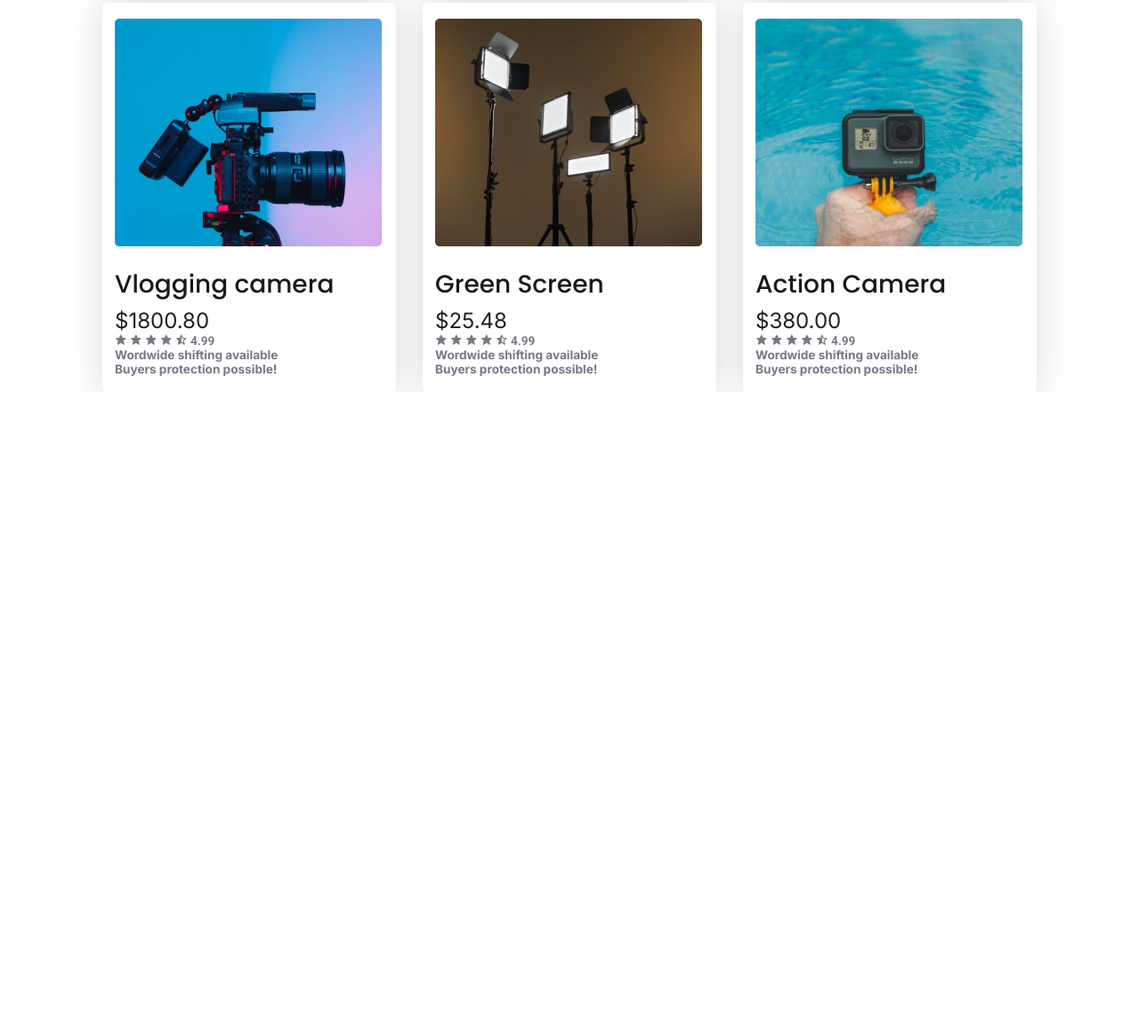
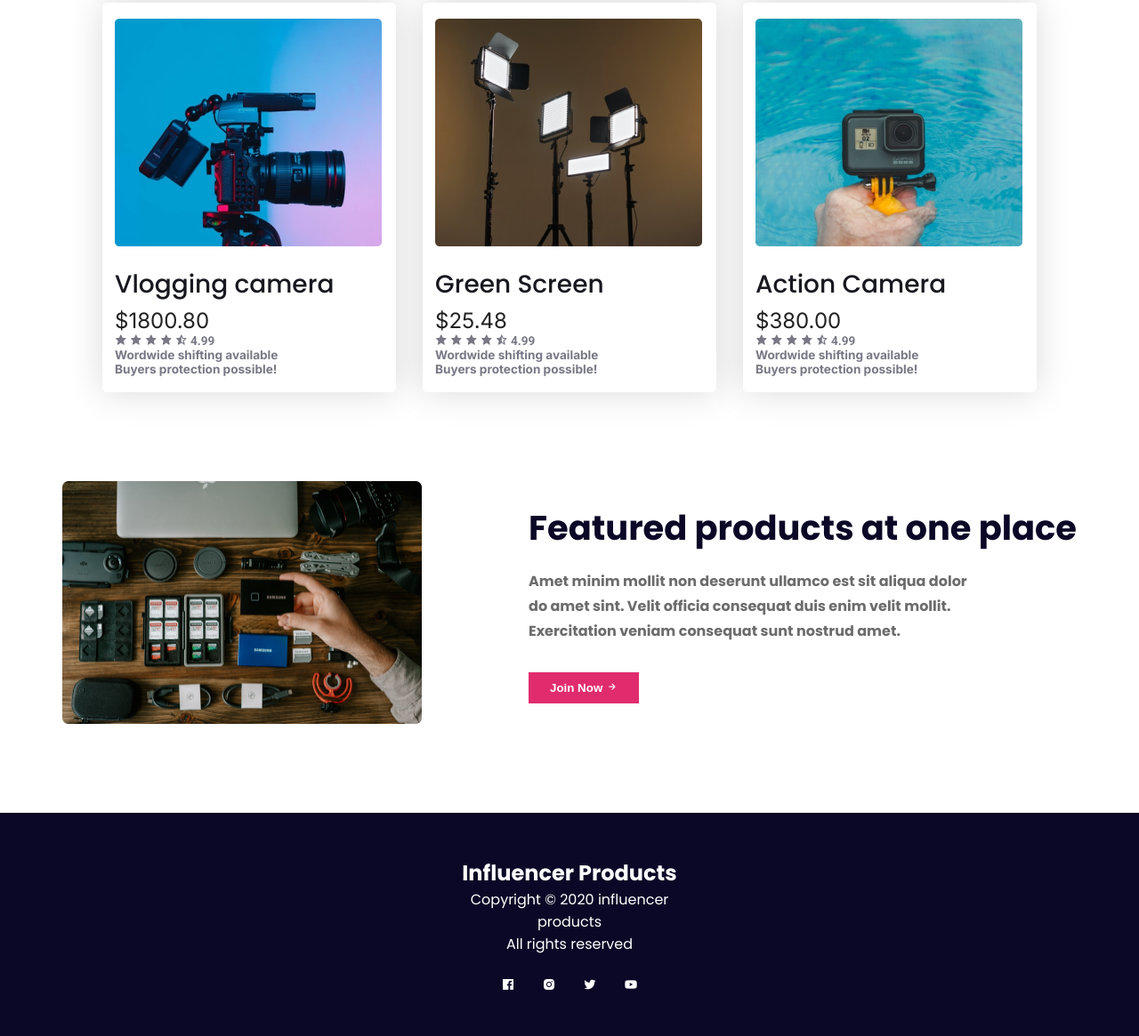
Before and after one commit to aunirudrad/gears-ecommerce-web, a plain HTML site: page index.html in a window 1280 px wide. Shown: the part 2113-3278 px from the top of the page at 89% size. Before the commit the page ends 2554 px from the top, so only its background shows below. Drawn offline with nearby package versions, Linux system fonts and the light colour scheme.

Commit message:
featured products and footer section completed

```diff
--- a/css/styles.css
+++ b/css/styles.css
@@ -51,6 +51,16 @@
     background-color: #E02C6D;
     border: none;
     border-radius: 41px;
+    padding: 10px 24px;
+    color: #ffffff;
+    font-weight: 700;
+    margin-top: 16px;
+    /* margin-bottom: 170px; */
+}
+.btn-2 {
+    background-color: #E02C6D;
+    border: none;
+    /* border-radius: 41px; */
     padding: 10px 24px;
     color: #ffffff;
     font-weight: 700;
@@ -185,6 +195,64 @@
     max-width: 196px;
 }
 
+.features-container{
+    max-width: 1140px;
+    margin: 100px auto;
+    justify-content: space-between;
+    gap: 96px;
+}
+
+.features{
+    margin: 23px 0;
+}
+
+.features-title{
+    font-size: 2.4rem;
+    font-weight: 700;
+    line-height: 60px;
+    color: #0A0826;
+}
+
+.features-description{
+    max-width: 500px;
+    font-weight: 700;
+    line-height: 28px;
+    margin: 16px 0;
+    color: #6C6C6C;
+}
+
+footer{
+    background-color: #0A0826;
+}
+
+.footer-texts{
+    margin: 0 auto;
+    max-width: 265px;
+    text-align: center;
+    color: #ffffff;
+    padding: 50px;
+
+}
+.footer-title{
+    font-size: 1.5rem;
+    font-weight: 700;
+}
+
+.footer-description{
+    font-size: 0.85rem;
+    font-weight: 700;
+    color: #D9DBE1;
+    line-height: 24px;
+
+}
+
+.footer-container .social-icons{
+    display: flex;
+    justify-content: center;
+    gap: 30px;
+    margin-top: 25px;
+}
+
 
 @media screen and (max-width: 576px) {
     .default-margin {
@@ -258,5 +326,11 @@
         gap: 30px;
     }
 
+    .features-container{
+        flex-direction: column;
+        gap: 20px;
+        text-align: center;
+    }
+
 
 }
--- a/index.html
+++ b/index.html
@@ -10,8 +10,11 @@
     <link
         href="https://fonts.googleapis.com/css2?family=Poppins:ital,wght@0,100;0,200;0,300;0,400;0,500;0,600;0,700;0,800;0,900;1,100;1,200;1,300;1,400;1,500;1,600;1,700;1,800;1,900&display=swap"
         rel="stylesheet">
-        <link href="https://fonts.googleapis.com/css2?family=Inter:ital,opsz,wght@0,14..32,100..900;1,14..32,100..900&display=swap" rel="stylesheet">
-        <link href="https://fonts.googleapis.com/css2?family=Roboto:ital,wght@0,100..900;1,100..900&display=swap" rel="stylesheet">
+    <link
+        href="https://fonts.googleapis.com/css2?family=Inter:ital,opsz,wght@0,14..32,100..900;1,14..32,100..900&display=swap"
+        rel="stylesheet">
+    <link href="https://fonts.googleapis.com/css2?family=Roboto:ital,wght@0,100..900;1,100..900&display=swap"
+        rel="stylesheet">
     <link href='https://unpkg.com/boxicons@2.1.4/css/boxicons.min.css' rel='stylesheet'>
     <link rel="stylesheet" href="css/styles.css">
 </head>
@@ -35,9 +38,10 @@
             <div class="banner-texts">
                 <h3 class="banner-text-title">Start your Journey as <br>
                     Influencer</h3>
-                <p class="banner-text-description">Lorem ipsum dolor sit amet, consectetur adipiscing elit. Sem vestibulum
+                <p class="banner-text-description">Lorem ipsum dolor sit amet, consectetur adipiscing elit. Sem
+                    vestibulum
                     sed scelerisque eros. Lectus faucibus.</p>
-                <button class="btn-1">Pre-Book Now  <i class='bx bx-right-arrow-alt' ></i></button>
+                <button class="btn-1">Pre-Book Now <i class='bx bx-right-arrow-alt'></i></button>
             </div>
             <div class="banner-img">
                 <img src="images/main-camera.png" alt="">
@@ -62,7 +66,9 @@
                     <img src="images/tripod.png" alt="">
                     <h2 class="card-title">Flex tripod</h2>
                     <p class="card-amount inter-regular">$50.48</p>
-                    <p class="rating roboto-regular"><i class='bx bxs-star' ></i> <i class='bx bxs-star' ></i> <i class='bx bxs-star' ></i> <i class='bx bxs-star' ></i> <i class='bx bxs-star-half' ></i> 4.99</p>
+                    <p class="rating roboto-regular"><i class='bx bxs-star'></i> <i class='bx bxs-star'></i> <i
+                            class='bx bxs-star'></i> <i class='bx bxs-star'></i> <i class='bx bxs-star-half'></i> 4.99
+                    </p>
                     <p class="card-description inter-regular">Wordwide shifting available
                         Buyers protection possible!</p>
                 </div>
@@ -70,7 +76,9 @@
                     <img src="images/mic.png" alt="">
                     <h2 class="card-title">Microphone</h2>
                     <p class="card-amount inter-regular">$120.25</p>
-                    <p class="rating roboto-regular"><i class='bx bxs-star' ></i> <i class='bx bxs-star' ></i> <i class='bx bxs-star' ></i> <i class='bx bxs-star' ></i> <i class='bx bxs-star-half' ></i> 4.99</p>
+                    <p class="rating roboto-regular"><i class='bx bxs-star'></i> <i class='bx bxs-star'></i> <i
+                            class='bx bxs-star'></i> <i class='bx bxs-star'></i> <i class='bx bxs-star-half'></i> 4.99
+                    </p>
                     <p class="card-description inter-regular">Wordwide shifting available
                         Buyers protection possible!</p>
                 </div>
@@ -78,7 +86,9 @@
                     <img src="images/airpod.png" alt="">
                     <h2 class="card-title">Airbuds</h2>
                     <p class="card-amount inter-regular">$100.00</p>
-                    <p class="rating roboto-regular"><i class='bx bxs-star' ></i> <i class='bx bxs-star' ></i> <i class='bx bxs-star' ></i> <i class='bx bxs-star' ></i> <i class='bx bxs-star-half' ></i> 4.99</p>
+                    <p class="rating roboto-regular"><i class='bx bxs-star'></i> <i class='bx bxs-star'></i> <i
+                            class='bx bxs-star'></i> <i class='bx bxs-star'></i> <i class='bx bxs-star-half'></i> 4.99
+                    </p>
                     <p class="card-description inter-regular">Wordwide shifting available
                         Buyers protection possible!</p>
                 </div>
@@ -86,7 +96,9 @@
                     <img src="images/drone.png" alt="">
                     <h2 class="card-title">Drone</h2>
                     <p class="card-amount inter-regular">$980.25</p>
-                    <p class="rating roboto-regular"><i class='bx bxs-star' ></i> <i class='bx bxs-star' ></i> <i class='bx bxs-star' ></i> <i class='bx bxs-star' ></i> <i class='bx bxs-star-half' ></i> 4.99</p>
+                    <p class="rating roboto-regular"><i class='bx bxs-star'></i> <i class='bx bxs-star'></i> <i
+                            class='bx bxs-star'></i> <i class='bx bxs-star'></i> <i class='bx bxs-star-half'></i> 4.99
+                    </p>
                     <p class="card-description inter-regular">Wordwide shifting available
                         Buyers protection possible!</p>
                 </div>
@@ -94,7 +106,9 @@
                     <img src="images/lights.png" alt="">
                     <h2 class="card-title">light Setup</h2>
                     <p class="card-amount inter-regular">$1200.00</p>
-                    <p class="rating roboto-regular"><i class='bx bxs-star' ></i> <i class='bx bxs-star' ></i> <i class='bx bxs-star' ></i> <i class='bx bxs-star' ></i> <i class='bx bxs-star-half' ></i> 4.99</p>
+                    <p class="rating roboto-regular"><i class='bx bxs-star'></i> <i class='bx bxs-star'></i> <i
+                            class='bx bxs-star'></i> <i class='bx bxs-star'></i> <i class='bx bxs-star-half'></i> 4.99
+                    </p>
                     <p class="card-description inter-regular">Wordwide shifting available
                         Buyers protection possible!</p>
                 </div>
@@ -102,7 +116,9 @@
                     <img src="images/setup.png" alt="">
                     <h2 class="card-title">Photoshoot set</h2>
                     <p class="card-amount inter-regular">$820.40</p>
-                    <p class="rating roboto-regular"><i class='bx bxs-star' ></i> <i class='bx bxs-star' ></i> <i class='bx bxs-star' ></i> <i class='bx bxs-star' ></i> <i class='bx bxs-star-half' ></i> 4.99</p>
+                    <p class="rating roboto-regular"><i class='bx bxs-star'></i> <i class='bx bxs-star'></i> <i
+                            class='bx bxs-star'></i> <i class='bx bxs-star'></i> <i class='bx bxs-star-half'></i> 4.99
+                    </p>
                     <p class="card-description inter-regular">Wordwide shifting available
                         Buyers protection possible!</p>
                 </div>
@@ -110,7 +126,9 @@
                     <img src="images/camera.png" alt="">
                     <h2 class="card-title">Vlogging camera</h2>
                     <p class="card-amount inter-regular">$1800.80</p>
-                    <p class="rating roboto-regular"><i class='bx bxs-star' ></i> <i class='bx bxs-star' ></i> <i class='bx bxs-star' ></i> <i class='bx bxs-star' ></i> <i class='bx bxs-star-half' ></i> 4.99</p>
+                    <p class="rating roboto-regular"><i class='bx bxs-star'></i> <i class='bx bxs-star'></i> <i
+                            class='bx bxs-star'></i> <i class='bx bxs-star'></i> <i class='bx bxs-star-half'></i> 4.99
+                    </p>
                     <p class="card-description inter-regular">Wordwide shifting available
                         Buyers protection possible!</p>
                 </div>
@@ -118,7 +136,9 @@
                     <img src="images/lights.png" alt="">
                     <h2 class="card-title">Green Screen</h2>
                     <p class="card-amount inter-regular">$25.48</p>
-                    <p class="rating roboto-regular"><i class='bx bxs-star' ></i> <i class='bx bxs-star' ></i> <i class='bx bxs-star' ></i> <i class='bx bxs-star' ></i> <i class='bx bxs-star-half' ></i> 4.99</p>
+                    <p class="rating roboto-regular"><i class='bx bxs-star'></i> <i class='bx bxs-star'></i> <i
+                            class='bx bxs-star'></i> <i class='bx bxs-star'></i> <i class='bx bxs-star-half'></i> 4.99
+                    </p>
                     <p class="card-description inter-regular">Wordwide shifting available
                         Buyers protection possible!</p>
                 </div>
@@ -126,15 +146,38 @@
                     <img src="images/action.png" alt="">
                     <h2 class="card-title">Action Camera</h2>
                     <p class="card-amount inter-regular">$380.00</p>
-                    <p class="rating roboto-regular"><i class='bx bxs-star' ></i> <i class='bx bxs-star' ></i> <i class='bx bxs-star' ></i> <i class='bx bxs-star' ></i> <i class='bx bxs-star-half' ></i> 4.99</p>
+                    <p class="rating roboto-regular"><i class='bx bxs-star'></i> <i class='bx bxs-star'></i> <i
+                            class='bx bxs-star'></i> <i class='bx bxs-star'></i> <i class='bx bxs-star-half'></i> 4.99
+                    </p>
                     <p class="card-description inter-regular">Wordwide shifting available
                         Buyers protection possible!</p>
                 </div>
             </div>
         </section>
+        <section class="features-container display-flex">
+            <img src="images/gear.png" alt="">
+            <div class="features">
+                <h3 class="features-title">Featured products at one place</h3>
+                <p class="features-description">Amet minim mollit non deserunt ullamco est sit aliqua dolor do amet
+                    sint. Velit officia consequat duis enim velit mollit. Exercitation veniam consequat sunt nostrud
+                    amet.</p>
+                <button class="btn-2">Join Now <i class='bx bx-right-arrow-alt'></i></button>
+            </div>
+        </section>
     </main>
     <footer>
-
+        <div class="footer-container">
+            <div class="footer-texts">
+                <h3 class="footer-title">Influencer Products</h3>
+                <p class="footer-alerts">Copyright &copy; 2020 influencer products <br> All rights reserved</p>
+                <div class="social-icons">
+                    <i class='bx bxl-facebook-square'></i>
+                    <i class='bx bxl-instagram-alt'></i>
+                    <i class='bx bxl-twitter'></i>
+                    <i class='bx bxl-youtube'></i>
+                </div>
+            </div>
+        </div>
     </footer>
 </body>
 
```
